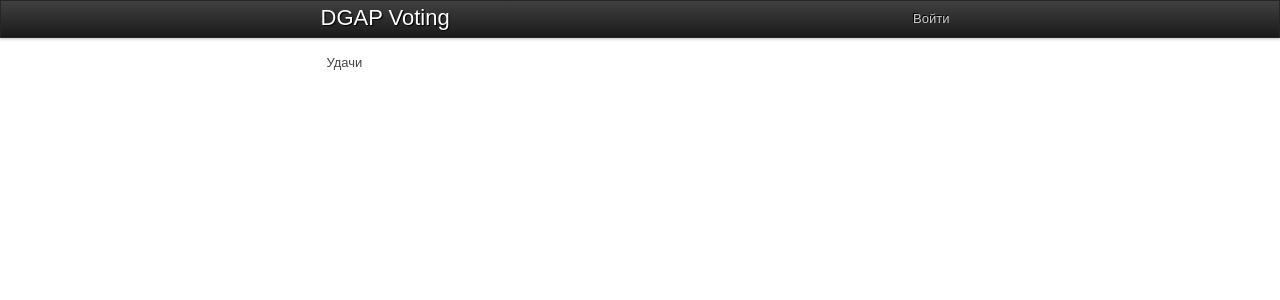
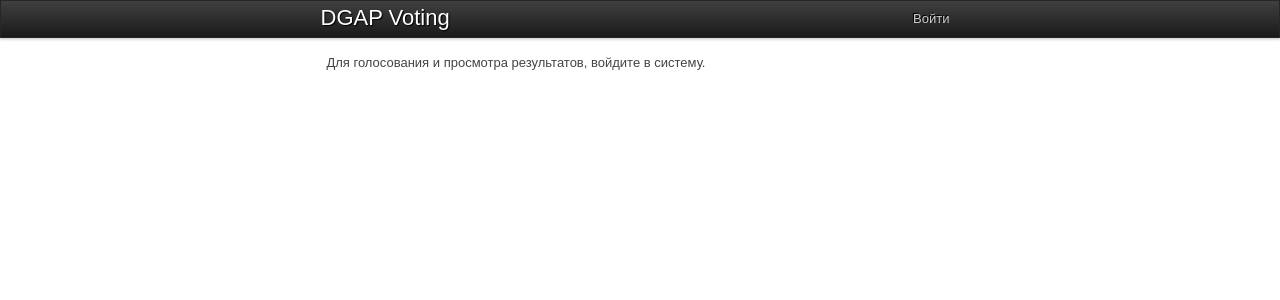
Before and after one commit to geoolekom/dgap_voting, a Django app: template polls/templates/polls/logout.html in a window 1280 px wide. Shown: the top 300 px of the page. Run offline with Django 3.2, Linux system fonts and the light colour scheme; the template is opened without the code that fills it, so the values that code supplies are empty.

Commit message:
Исправил текст в logout.html

```diff
--- a/polls/templates/polls/logout.html
+++ b/polls/templates/polls/logout.html
@@ -2,6 +2,6 @@
 
 {% block content %}
 
-<p>Удачи</p>
+<p>Для голосования и просмотра результатов, войдите в систему.</p>
 
 {% endblock %}
```
